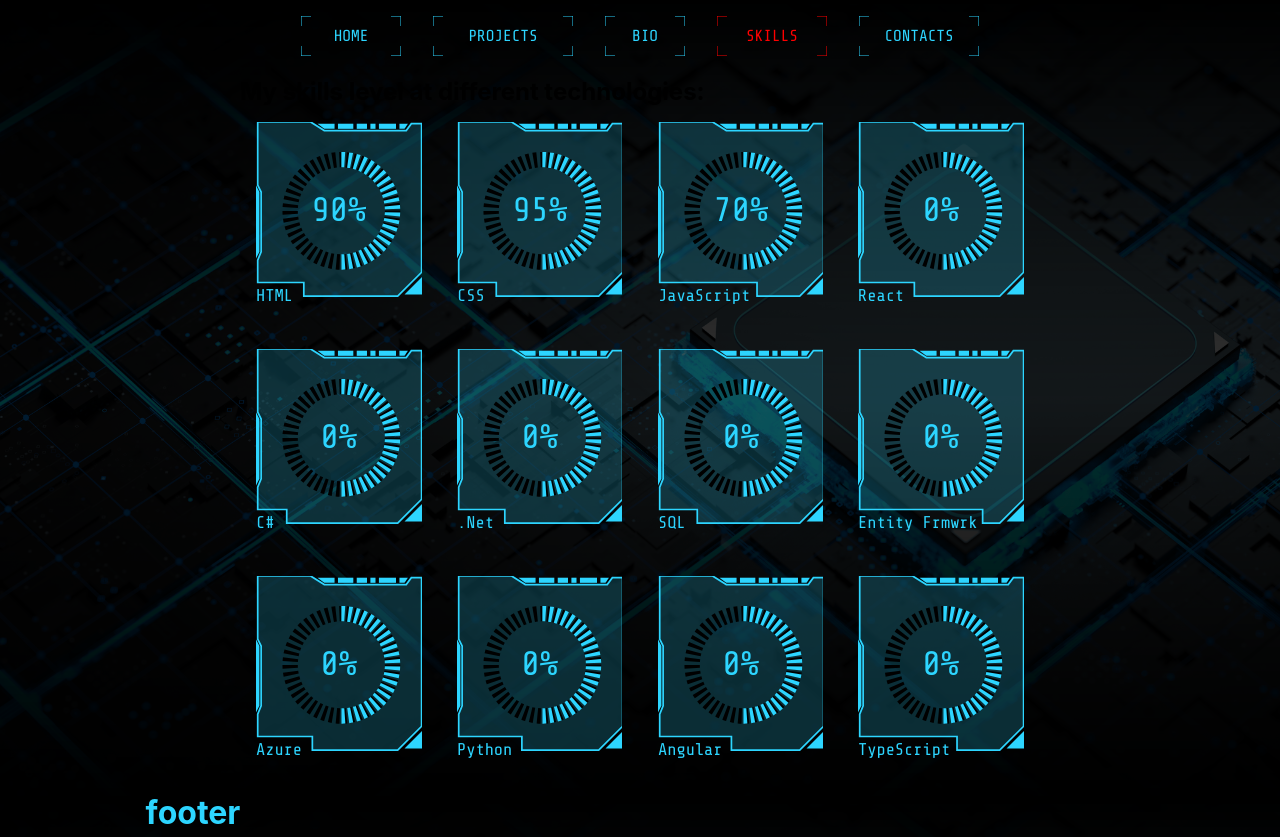
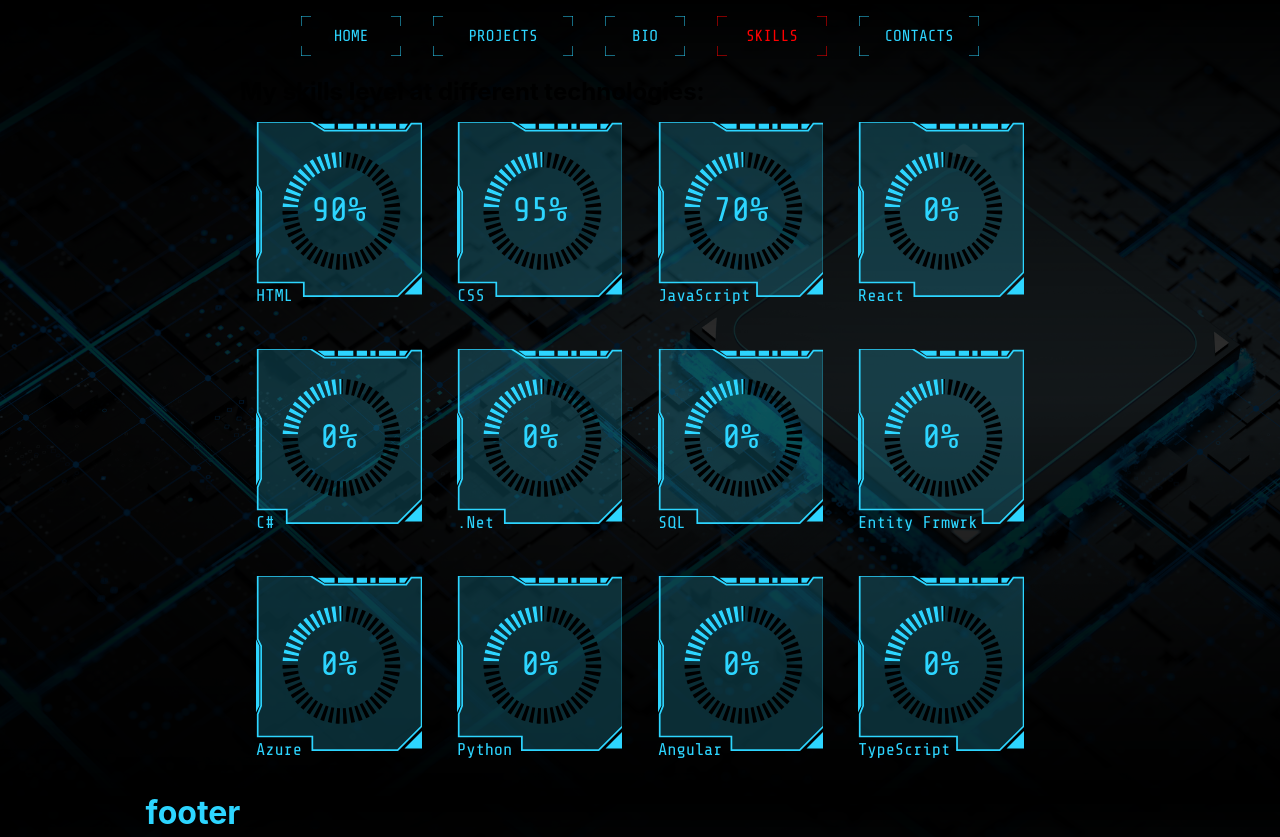
Before and after one commit to Belyayev/portfolio, a React (Create React App) app: page /skills in a window 1280 px wide. Built offline with nearby package versions, Linux system fonts and the light colour scheme.

Commit message:
started with svg mask for skill circle

```diff
--- a/src/components/SvgDialCircle.tsx
+++ b/src/components/SvgDialCircle.tsx
@@ -45,8 +45,8 @@ function SVGDialCircle(props: ISvg) {
   if (props.text) x1 = props.text.length * 5 + 8;
   if (x1 > 80) x1 = 80;
 
-  let cirX = 50;
-  let cirY = 82;
+  // let cirX = 77 + Math.cos(1.5) * 30;
+  // let cirY = 82 + Math.sin(1.5) * 30;
 
   return (
     <div
@@ -57,6 +57,9 @@ function SVGDialCircle(props: ISvg) {
       onMouseLeave={() => setHover(false)}
     >
       <svg xmlns="http://www.w3.org/2000/svg" viewBox="0 0 97 110" width="100%">
+        <mask id="myMask">
+          <rect x="0" y="0" width="50" height="50" fill="white" />
+        </mask>
         <g stroke="none" fill={color}>
           <polygon
             style={cardStyle}
@@ -105,12 +108,22 @@ function SVGDialCircle(props: ISvg) {
         >
           {value + "%"}
         </text>
-        <path
+        {/* <path
           d={" M 50 22 A 25 25 0 0 1 " + cirX + " " + cirY}
           stroke={color}
           fill="none"
           strokeWidth="9"
           strokeDasharray="2"
+        /> */}
+        <circle
+          cx="50"
+          cy="52"
+          r="30"
+          stroke={color}
+          fill="none"
+          strokeWidth="9"
+          strokeDasharray="2"
+          mask="url(#myMask)"
         />
       </svg>
     </div>
```
